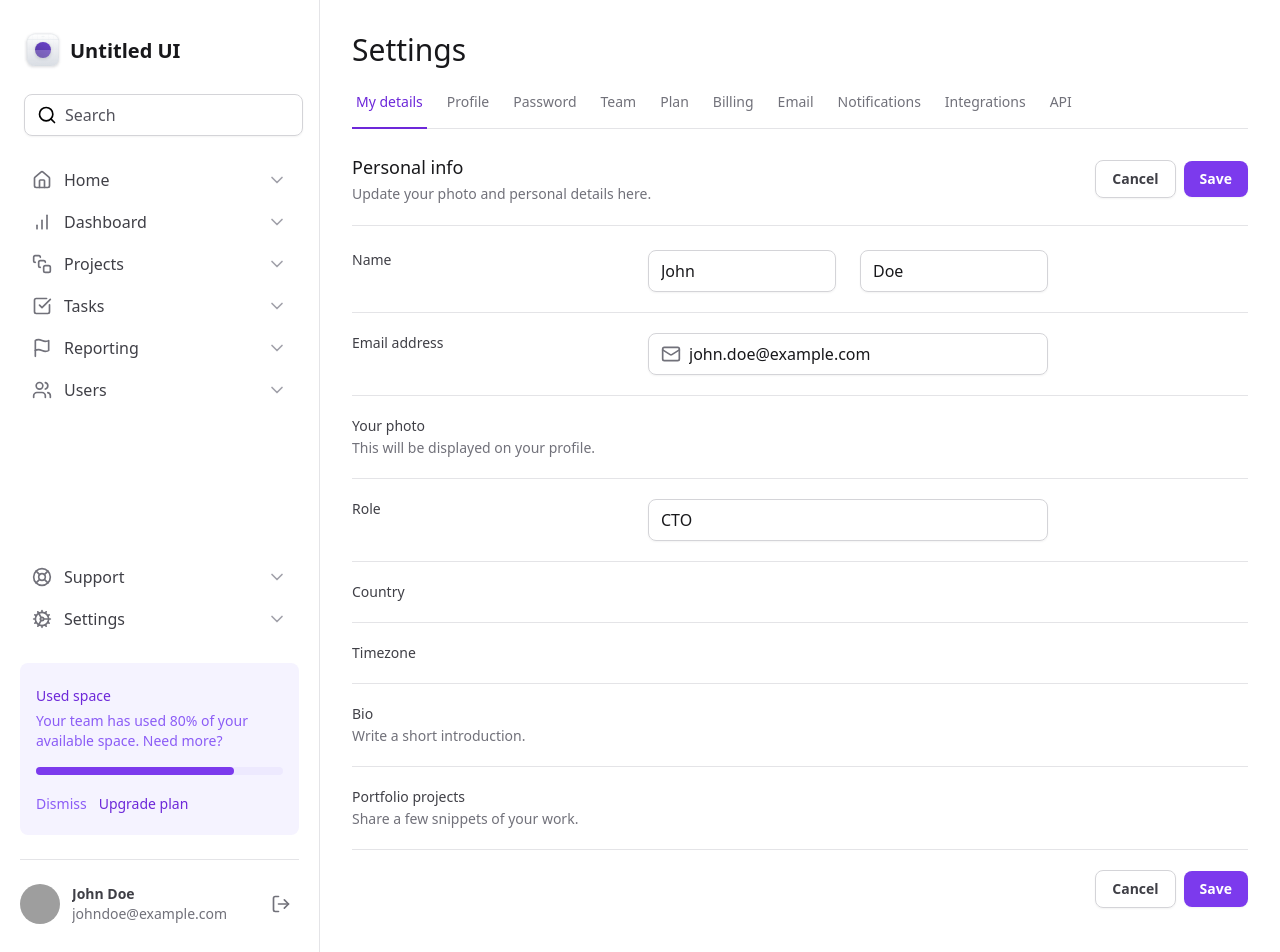
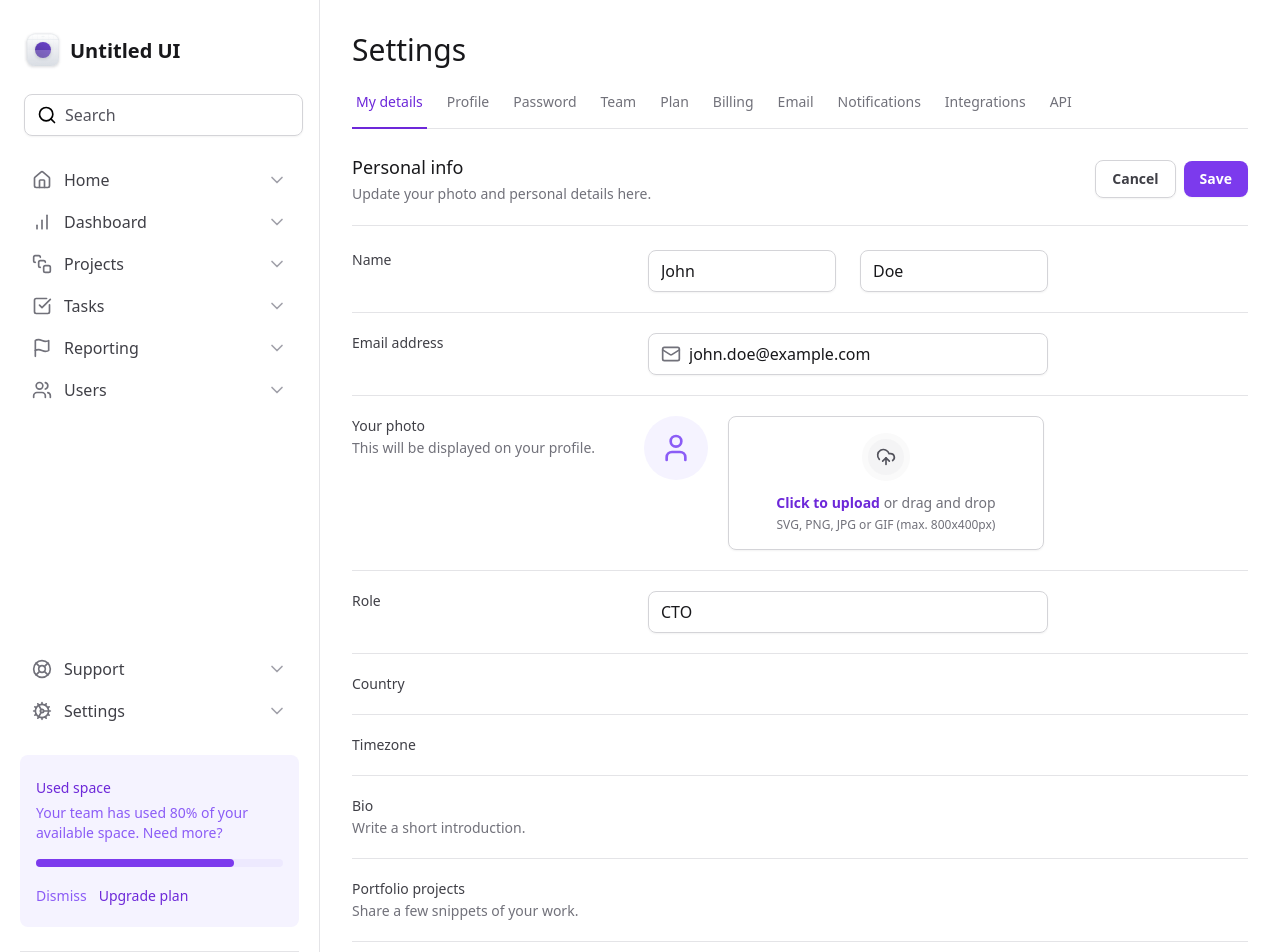
Before and after one commit to azevedorafael/tailwind-next, a Next.js app: page / in a window 1280 px wide. Shown: the top 952 px of the page. Built offline with nearby package versions, Linux system fonts and the light colour scheme; grey boxes are pictures that could not be loaded.

Commit message:
avatar upload

```diff
--- a/src/app/page.tsx
+++ b/src/app/page.tsx
@@ -1,6 +1,6 @@
 import { SettingsTabs } from '@/components/SettingsTabs'
 import * as Input from '@/components/Input'
-import { Mail } from 'lucide-react'
+import { Mail, UploadCloud, User } from 'lucide-react'
 
 export default function Home() {
   return (
@@ -74,7 +74,7 @@
           </div>
           <div className="grid-cols-form grid gap-3 pt-5">
             <label
-              htmlFor="email"
+              htmlFor="photo"
               className="text-sm font-medium text-zinc-700"
             >
               Your photo
@@ -82,6 +82,31 @@
                 This will be displayed on your profile.
               </span>
             </label>
+            <div className="flex items-start gap-5">
+              <div className="flex h-16 w-16 items-center justify-center rounded-full bg-violet-50">
+                <User className="h-8 w-8 text-violet-500" />
+              </div>
+              <label
+                htmlFor="photo"
+                className="hover:bg-violet-25 group flex flex-1 cursor-pointer flex-col items-center gap-3 rounded-lg border border-zinc-300 px-6 py-4 text-center text-zinc-500 shadow-sm hover:border-violet-200 hover:text-violet-500"
+              >
+                <div className="border-6 rounded-full border-zinc-50 bg-zinc-100 p-2 group-hover:border-violet-50 group-hover:bg-violet-100">
+                  <UploadCloud className="h-5 w-5 text-zinc-600 group-hover:text-violet-600" />
+                </div>
+                <div className="flex flex-col items-center gap-1">
+                  <span className="text-sm">
+                    <span className="font-semibold text-violet-700">
+                      Click to upload
+                    </span>{' '}
+                    or drag and drop
+                  </span>
+                  <span className="text-xs">
+                    SVG, PNG, JPG or GIF (max. 800x400px)
+                  </span>
+                </div>
+              </label>
+              <input type="file" className="sr-only" id="photo" />
+            </div>
             <div />
           </div>
           <div className="grid-cols-form grid gap-3 pt-5">
--- a/tailwind.config.ts
+++ b/tailwind.config.ts
@@ -9,10 +9,17 @@
         profile: 'max-content 1fr max-content',
         form: 'minmax(7.5rem, 17.5rem) minmax(25rem, 1fr) minmax(0, 15rem)',
       },
+      borderWidth: {
+        6: '6px',
+      },
       colors: {
-        background: 'var(--background)',
-        foreground: 'var(--foreground)',
+        violet: {
+          25: '#fcfaff',
+        },
       },
+    },
+    maxWidth: {
+      app: '700px',
     },
   },
   plugins: [],
```
